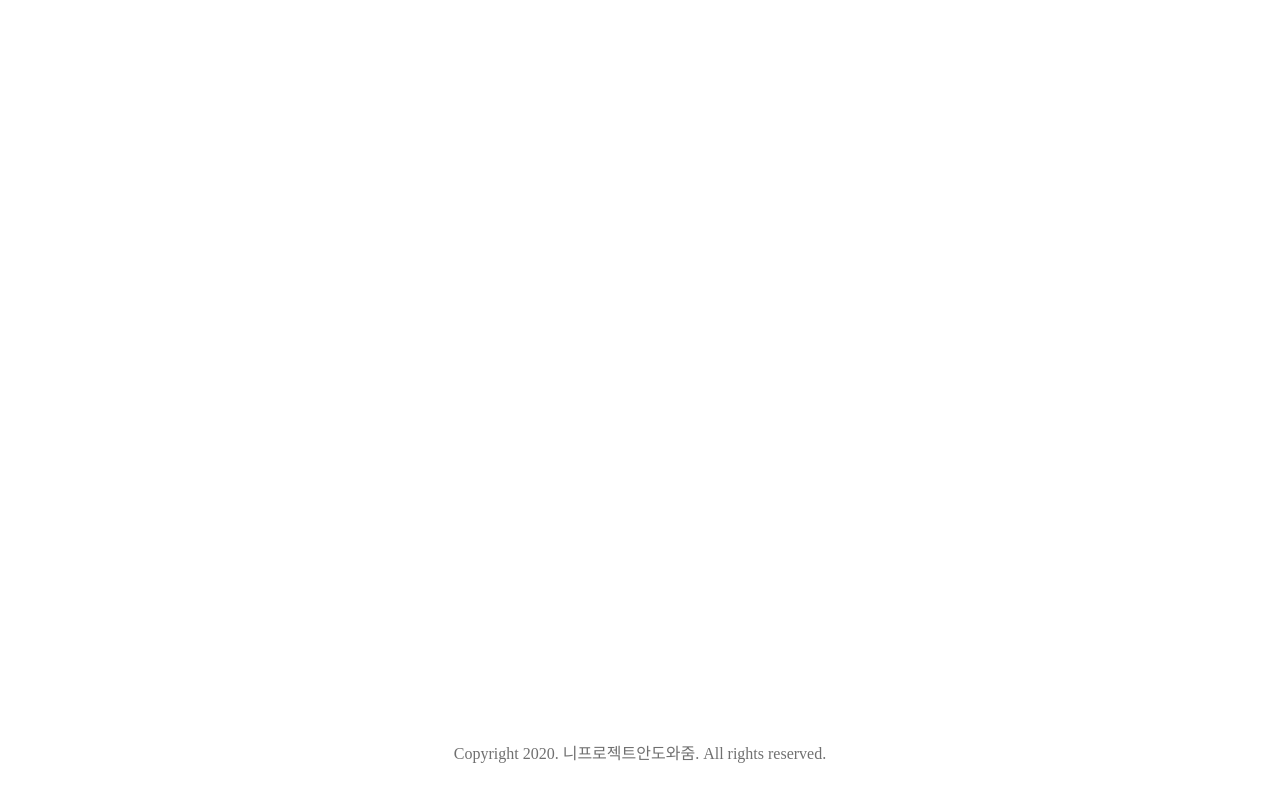
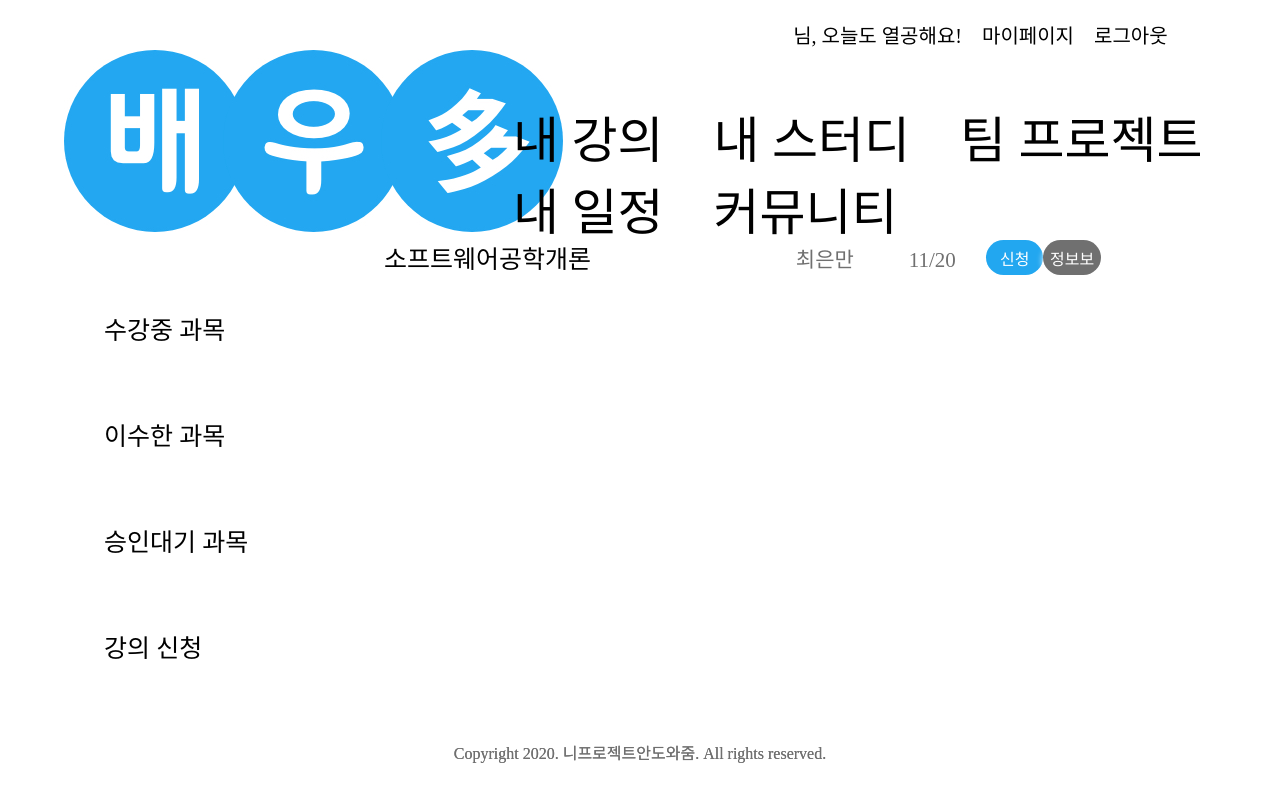
Before and after one commit to sucystem/baeuda-frontend, a React (Create React App) app: page /myLectureList in a window 1280 px wide. Built offline with nearby package versions, Linux system fonts and the light colour scheme; a web font is replaced by a local one.

Commit message:
LectureList 페이지

```diff
--- a/package.json
+++ b/package.json
@@ -6,7 +6,7 @@
     "@testing-library/jest-dom": "^5.11.4",
     "@testing-library/react": "^11.1.0",
     "@testing-library/user-event": "^12.1.10",
-    "node-sass": "4.14.1",
+    "node-sass": "^4.14.1",
     "react": "^17.0.1",
     "react-dom": "^17.0.1",
     "react-router-dom": "^5.2.0",
--- a/src/App.js
+++ b/src/App.js
@@ -5,6 +5,7 @@ import SignUpPage from "./pages/SignUpPage";
 import MainPage from "./pages/MainPage";
 import MyLecturePage from "./pages/MyLecturePage";
 import Footer from "./components/footer";
+import MyLectureListPage from "./pages/MyLectureListPage";
 
 function App() {
   return (
@@ -13,6 +14,7 @@ function App() {
       <Route path="/signup" component={SignUpPage} />
       <Route path="/main" component={MainPage}/>
       <Route path="/myLecture" component={MyLecturePage}/>
+      <Route path="/myLectureList" component={MyLectureListPage}/>
       <Footer />
     </>
   );
--- a/src/components/lec_side_bar/index.js
+++ b/src/components/lec_side_bar/index.js
@@ -6,10 +6,10 @@ function MyLecture(){
     let history = useHistory();
     return <div id="lec_side_bar">
             <ul>
-                <li>수강중 과목</li>
+                <li onClick={() => history.push("/myLecture") }>수강중 과목</li>
                 <li>이수한 과목</li>
                 <li>승인대기 과목</li>
-                <li>강의 신청</li>
+                <li onClick={() => history.push("/myLectureList")}>강의 신청</li>
             </ul>
     </div>
 
--- /dev/null
+++ b/src/pages/MyLectureListPage/components/myLectureList/index.js
@@ -0,0 +1,19 @@
+import React from 'react'
+import './myLectureList.css'
+import { useHistory } from 'react-router-dom';
+
+function MyLectureList(){
+    let history = useHistory();
+    return <div id="myLectureList">
+        <div class="lectureList">
+            <div class="lectureName">소프트웨어공학개론</div>
+            <div class="lectureProf">최은만</div>
+            <div class="lectureQuota">11/20</div>
+            <div class="lectureEnroll">신청</div>
+            <div class="lectureInfo">정보보기</div>
+        </div>
+    </div>
+
+}
+
+export default MyLectureList;
--- /dev/null
+++ b/src/pages/MyLectureListPage/components/myLectureList/myLectureList.css
@@ -0,0 +1,64 @@
+div#myLectureList{
+    position: absolute;
+    top : 30%;
+    left : 30%;
+    height : auto;
+    width : 70%;
+}
+
+div.lectureList{
+    height : 40px;
+    width : 80%;
+}
+
+div.lectureList div{
+    float : left;
+}
+
+div.lectureName{
+    width : 54%;
+    height : 40px;
+    font-size : 25px;
+    color : #000000;
+    line-height: 40px;
+}
+
+div.lectureProf{
+    width: 15%;
+    height : 40px;
+    font-size : 21px;
+    color : #707070;
+    text-align: center;
+    line-height: 40px;
+}
+
+div.lectureQuota{
+    width: 15%;
+    height : 40px;
+    font-size : 21px;
+    color : #707070;
+    text-align: center;
+    line-height: 40px;
+}
+
+div.lectureEnroll{
+    width : 8%;
+    height : 35px;
+    border-radius: 37px;
+    box-shadow: 0 3px 6px 0;
+    background-color: #22a7f0;
+    color : #ffffff;
+    text-align: center;
+    line-height: 40px;
+}
+
+div.lectureInfo{
+    width : 8%;
+    height : 35px;
+    border-radius : 37px;
+    box-shadow: 0 3px 6px 0;
+    background-color: #707070;
+    color : #ffffff;
+    text-align: center;
+    line-height: 40px;
+}
--- /dev/null
+++ b/src/pages/MyLectureListPage/index.js
@@ -0,0 +1,17 @@
+import Header from '../../components/header';
+import Lec_side_bar from '../../components/lec_side_bar';
+import MyLectureList from './components/myLectureList';
+import Footer from '../../components/footer';
+
+function MyLectureListPage() {
+    return (
+        <>
+            <Header />
+            <Lec_side_bar/>
+            <MyLectureList/>
+            <Footer />
+        </>
+    );
+}
+
+export default MyLectureListPage;
```
Also changed, not shown: 2 other files (tests, documents, lock files or other folders).
